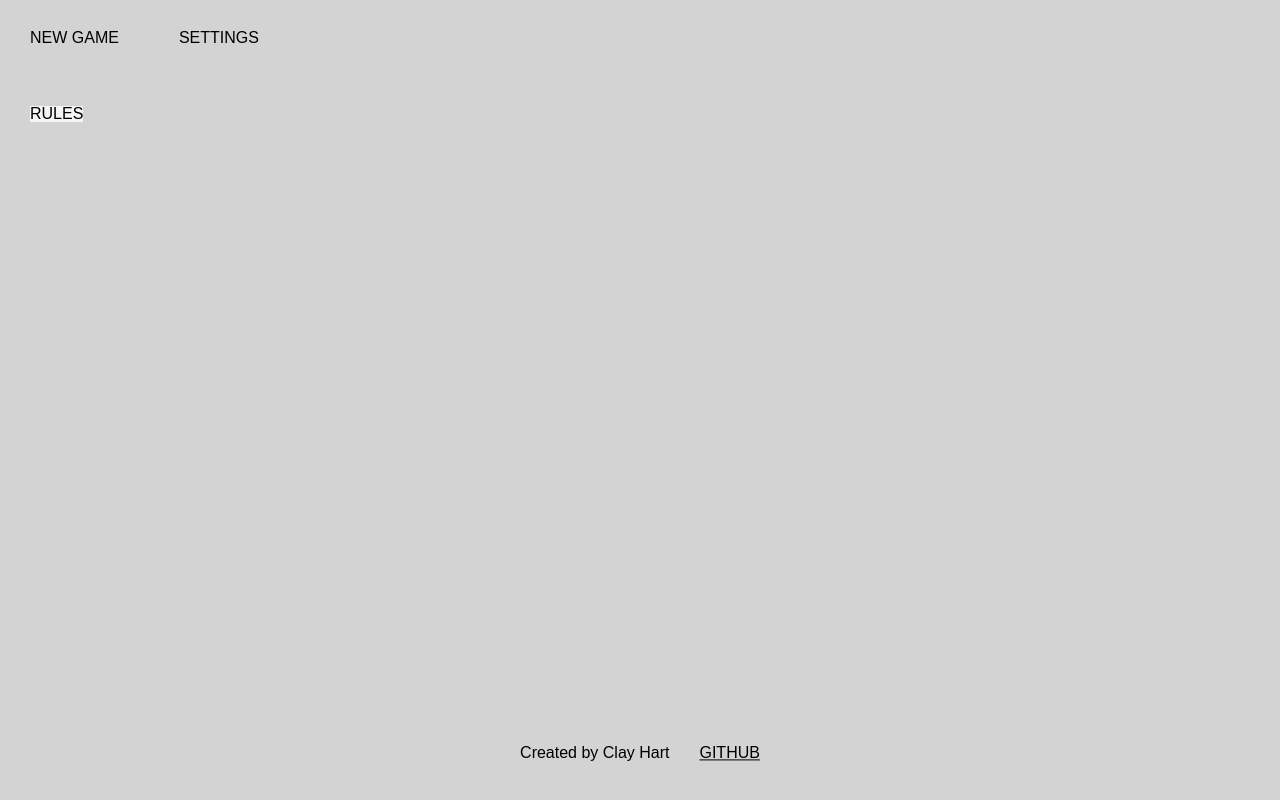
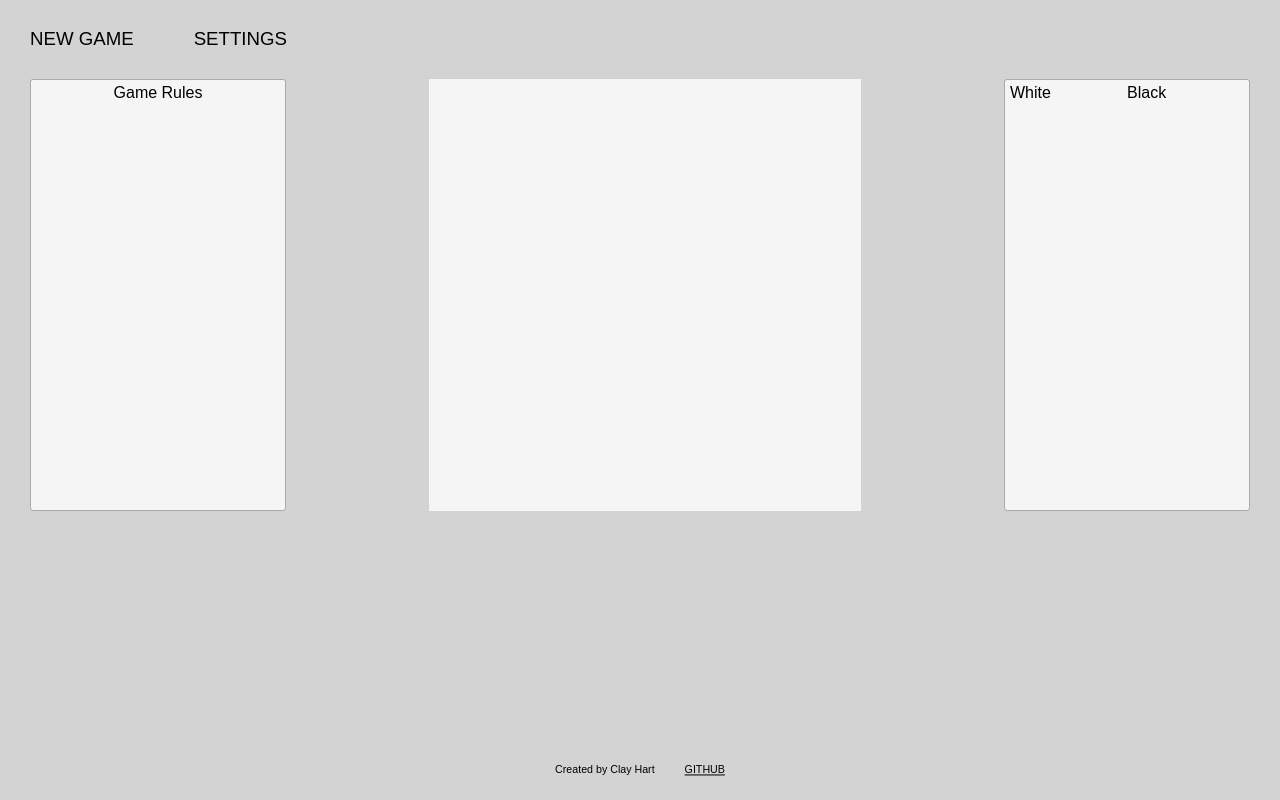
Before and after one commit to CNPCNPCNP/megarandom-chess, a website: page index.html in a window 1280 px wide. Drawn offline with Linux system fonts and the light colour scheme; a web font is replaced by a local one.

Commit message:
Further develop styling for page
Have made gameboard fixed square size to display in the middle of the
page. Game rules and game stats area is also now clearly defined. Have
decided on primary colour scheme for page and have sorted positioning
of footer.

```diff
--- a/index.html
+++ b/index.html
@@ -28,7 +28,7 @@
 
   <d id="main_content">
     <d id="game_rules">
-      <p class="id">RULES</p>
+      <p class="id">Game Rules</p>
     </d>
 
     <d id="game_board_container">
@@ -39,7 +39,17 @@
 
     <d id="game_stats">
       <d id="game_moves">
+        <d id="white_moves">
+          <p class="moves">
+            White
+          </p>
+        </d>
+          <p class="moves">
+            Black
+          </p>
+        <d id="black_moves">
 
+        </d>
       </d>
 
       <d id="turn_display">
--- a/style.css
+++ b/style.css
@@ -58,7 +58,10 @@ body {
 }
 
 #new_game, #settings {
-  margin: 30px;
+  font-size: 14pt;
+  margin-top: 30px;
+  margin-right: 30px;
+  margin-left: 30px;
 }
 
 #new_game:hover, #settings:hover {
@@ -73,7 +76,44 @@ body {
 }
 
 #game_rules {
+  display: grid;
   background: whitesmoke;
+  justify-content: center;
+  padding: 5px;
+  width: 20%;
+  max-width: 20%;
+  max-height: 432px;
+  border: 1px;
+  border-style: solid;
+  border-color: darkgrey;
+  border-radius: 3px;
+}
+
+#game_board_container {
+  background: whitesmoke;
+  display: absolute;
+  width: 432px;
+  height: 432px;
+  min-width: 432px;
+  min-height: 432px;
+}
+
+#game_stats {
+  background: whitesmoke;
+  width: 20%;
+  max-width: 20%;
+  max-height: 20%;
+  display: block;
+  border: 1px;
+  border-style: solid;
+  border-color: darkgrey;
+  border-radius: 3px;
+}
+
+#game_moves {
+  display: grid;
+  padding: 5px;
+  grid-template-columns: 1fr 1fr;
 }
 
 
@@ -81,7 +121,7 @@ body {
   position: fixed;
   left: 50%;
   bottom: 20px;
-  transform: translate(-50%, 15%);
+  transform: translate(-50%, 36%);
   margin: 0 auto;
 }
 
@@ -93,6 +133,7 @@ body {
 }
 
 .footer_text {
+  font-size: 8pt;
   margin: 15px;
 }
 
```
